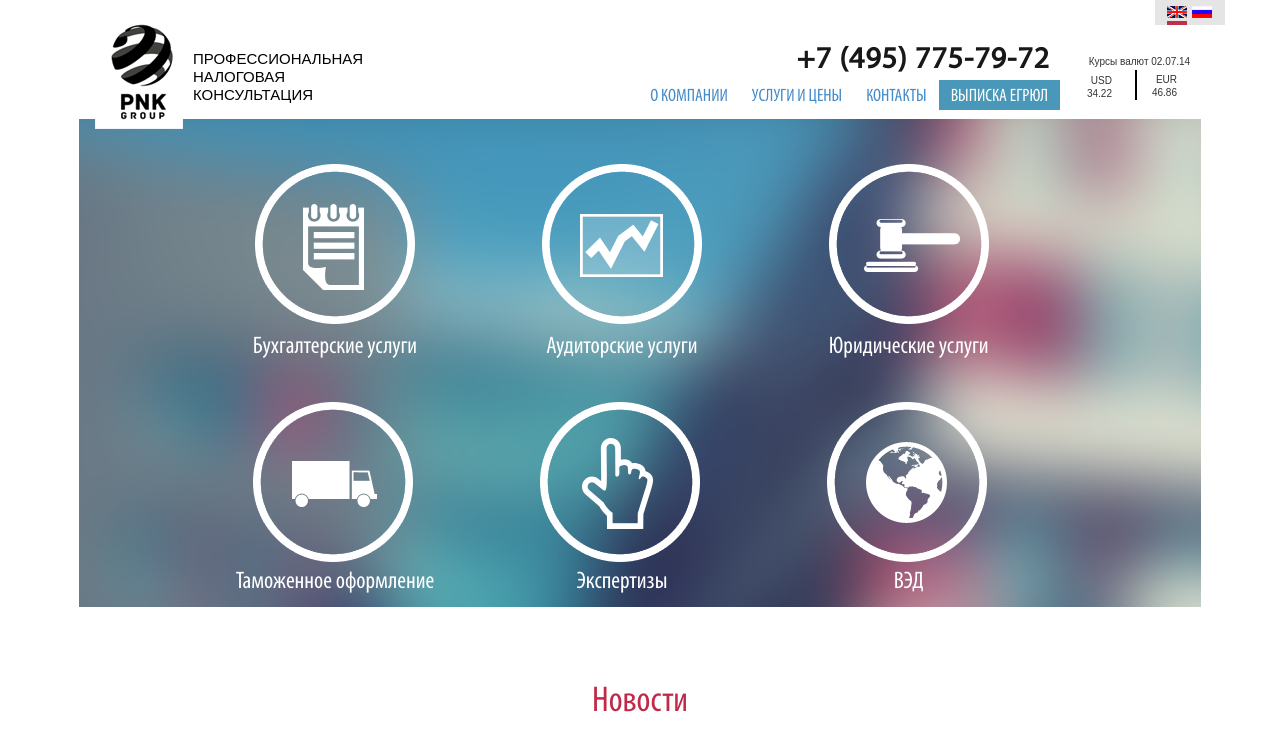
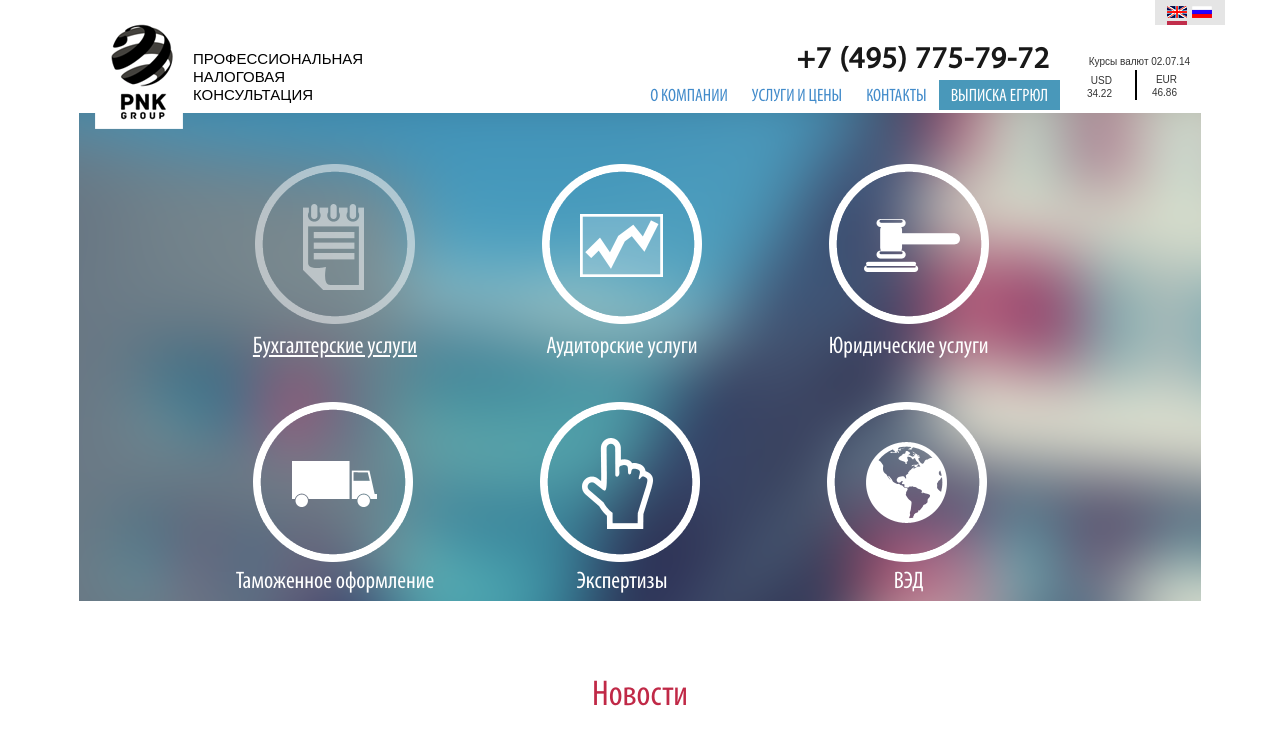
Before and after one commit to enlare/pnk, a plain HTML site: page index.html in a window 1280 px wide. In both pictures the pointer is over the element 334 px from the left and 245 px from the top of the page. Shown: the top 752 px of the page. Drawn offline with nearby package versions, Linux system fonts and the light colour scheme; a web font is replaced by a local one.

Commit message:
ссылки

```diff
--- a/css/style.css
+++ b/css/style.css
@@ -161,7 +161,7 @@ hr {
     font-family: 'myriad_regular';
 }
 .icons-wrapper{
-    margin: -10px 0 0 0;
+    margin: -16px 0 0 0;
     background: url(img/bg1.png) 100% 100% no-repeat;
     background-size: cover;
     height: 488px;
@@ -173,7 +173,18 @@ hr {
     /*float: left;*/
     /*width: auto;*/
     padding: 0;
-    text-decoration: none;
+
+}
+.icon-wrapper:hover .icon{
+    opacity: 0.5;
+    -ms-filter: "progid:DXImageTransform.Microsoft.Alpha(Opacity=50)";
+    filter: alpha(opacity=50);
+    -moz-opacity: 0.5;
+    -khtml-opacity: 0.5;
+    cursor: pointer;
+}
+.icon-wrapper:hover .icon-text{
+    text-decoration: underline;
 }
 .icon{
     margin: 0 auto;
@@ -295,6 +306,9 @@ hr {
     margin: 46px 0 20px 0;
     font-family: 'MyriadPro-Cond';
 }
+.underlined:hover{
+    text-decoration:none;
+}
 .news-text{
     color: #43413d;
     display: block;
@@ -408,6 +422,9 @@ hr {
 }
 .lang-link:hover, .active-lang{
     border-bottom: 4px solid #c12e4b;
+}
+.active-lang:hover{
+    border-bottom: 4px solid transparent;
 }
 .icons{
     background: url(img/lang.png) 0 0 no-repeat;
```
